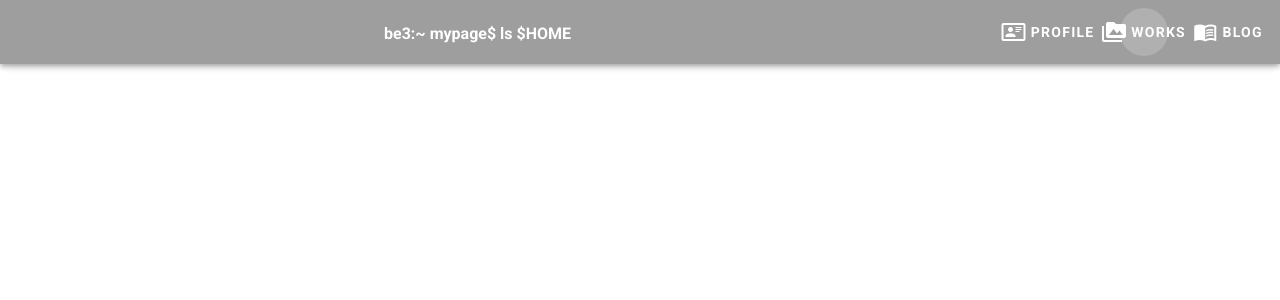
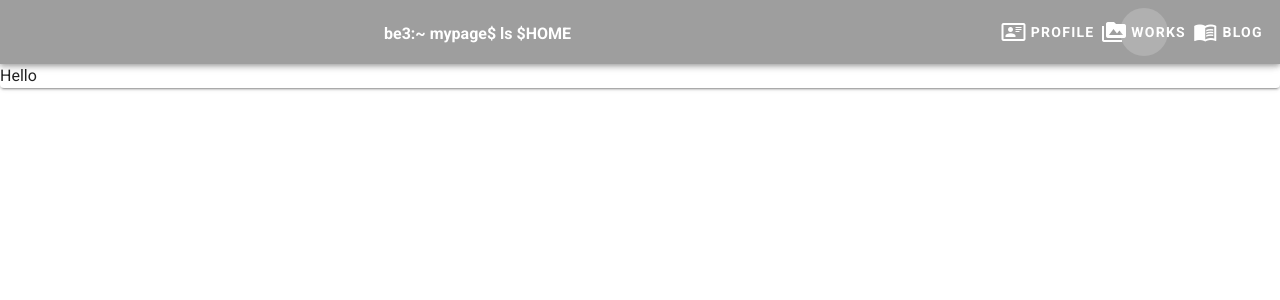
Before and after one commit to Be3751/Be3751.github.io, a Vue app: page /mypage/works/1 in a window 1280 px wide. Shown: the top 300 px of the page. Built offline with nearby package versions, Linux system fonts and the light colour scheme.

Commit message:
made a route from Works to ProductDetail #11

```diff
--- a/src/components/Product.vue
+++ b/src/components/Product.vue
@@ -17,7 +17,7 @@
         </v-card-subtitle>
 
         <v-card-actions>
-        <v-btn color="orange lighten-2" text>Explore</v-btn>
+        <v-btn color="orange lighten-2" text @click="showDetail">Explore</v-btn>
         <v-spacer></v-spacer>
         <v-btn icon @click="show = !show">
             <v-icon>{{ show ? 'mdi-chevron-up' : 'mdi-chevron-down' }}</v-icon>
@@ -48,6 +48,14 @@ export default {
   },
   mounted() {
 
+  },
+  methods: {
+      showDetail: function(){
+          this.$router.push({
+              name: "product-detail",
+              params: { id: 1}
+          })
+      }
   }
 };
 </script>
--- /dev/null
+++ b/src/components/ProductDetail.vue
@@ -0,0 +1,15 @@
+<template>
+  <v-card>
+    Hello
+  </v-card>
+</template>
+
+<script>
+export default {
+
+}
+</script>
+
+<style>
+
+</style>
--- a/src/router.js
+++ b/src/router.js
@@ -4,6 +4,7 @@ import VueRouter from 'vue-router'
 import Home from '@/components/Home'
 import About from '@/components/About'
 import Works from '@/components/Works'
+import ProductDetail from '@/components/ProductDetail'
 import Blog from '@/components/Blog'
 import ArticleDetail from '@/components/ArticleDetail'
 import Other from '@/components/Other'
@@ -14,6 +15,7 @@ const routes = [
   { path: '/mypage',      component: Home },
   { path: '/mypage/about', component: About},
   { path: '/mypage/works', component: Works },
+  { path: '/mypage/works/:id', name: "product-detail", component: ProductDetail },
   { path: '/mypage/blog', component: Blog },
   { path: '/mypage/blog/:id', name: "article-detail", component: ArticleDetail, props: true},
   { path: '/mypage/other', component: Other }
```
